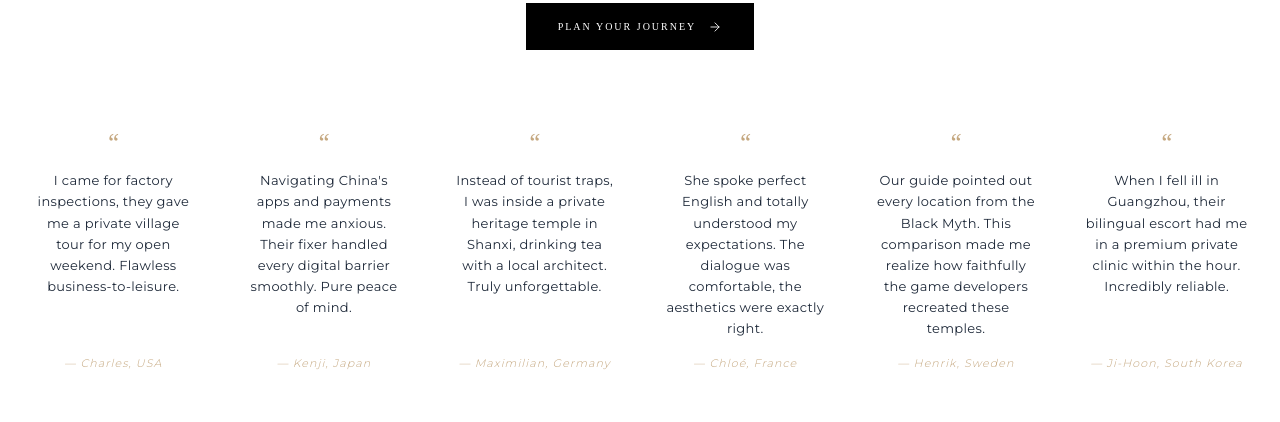
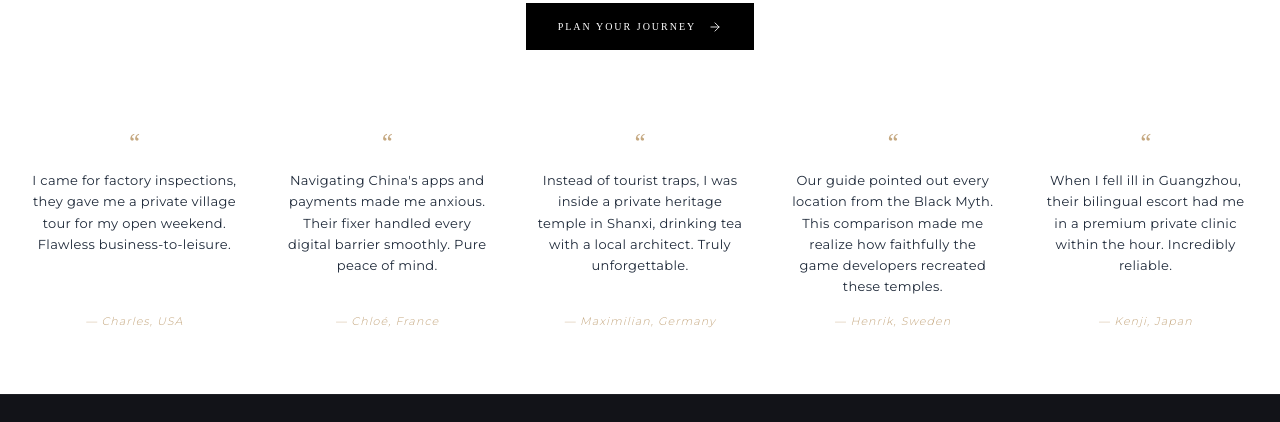
Before and after one commit to FreakTelevision/lokalchina, a Next.js app: page /de in a window 1280 px wide. Shown: the part 1240-1662 px from the top of the page. Built offline with nearby package versions, Linux system fonts and the light colour scheme; a web font is replaced by a local one.

Commit message:
Simplify testimonials: 5 reviews, Chloé→France, Kenji→Japan, remove duplicate

```diff
--- a/src/components/Testimonials.tsx
+++ b/src/components/Testimonials.tsx
@@ -14,15 +14,11 @@
     },
     {
       quote: "Navigating China's apps and payments made me anxious. Their fixer handled every digital barrier smoothly. Pure peace of mind.",
-      author: "Kenji, Japan"
+      author: "Chloé, France"
     },
     {
       quote: "Instead of tourist traps, I was inside a private heritage temple in Shanxi, drinking tea with a local architect. Truly unforgettable.",
       author: "Maximilian, Germany"
-    },
-    {
-      quote: "She spoke perfect English and totally understood my expectations. The dialogue was comfortable, the aesthetics were exactly right.",
-      author: "Chloé, France"
     },
     {
       quote: "Our guide pointed out every location from the Black Myth. This comparison made me realize how faithfully the game developers recreated these temples.",
@@ -30,14 +26,14 @@
     },
     {
       quote: "When I fell ill in Guangzhou, their bilingual escort had me in a premium private clinic within the hour. Incredibly reliable.",
-      author: "Ji-Hoon, South Korea"
+      author: "Kenji, Japan"
     }
   ];
 
   return (
     <section className={`w-full bg-white text-[#111215] pb-16 ${montserrat.className}`}>
       <div className="max-w-7xl mx-auto px-6">
-        <div className="grid grid-cols-1 sm:grid-cols-2 lg:grid-cols-6 gap-8">
+        <div className="grid grid-cols-1 sm:grid-cols-2 lg:grid-cols-5 gap-8">
           {reviews.map((item, index) => (
             <div key={index} className="flex flex-col items-center text-center px-2 h-full">
               <span className="text-[#c5a880] text-2xl leading-none mb-4" style={{ fontFamily: 'Georgia, serif' }}>&ldquo;</span>
```
